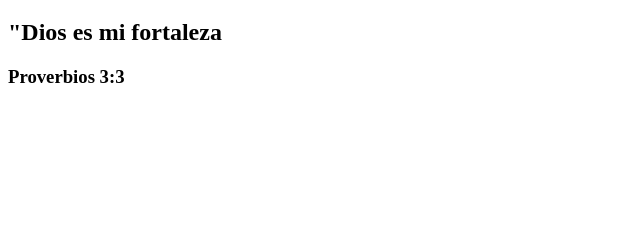
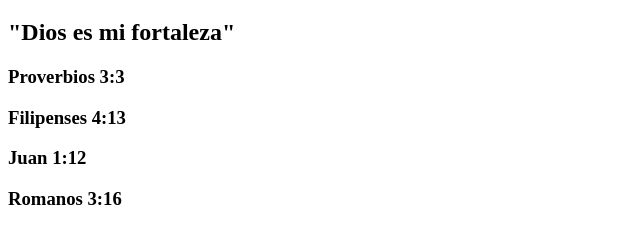
Before and after one commit to Gier0772/Clase_Git, a plain HTML site: page index.html in a window 1280 px wide. Shown: the part 61-304 px from the top of the page, without its empty margins (0-640 px from the left). Drawn offline with Linux system fonts and the light colour scheme.

Commit message:
Commit prueba 2

```diff
--- a/index.html
+++ b/index.html
@@ -9,8 +9,11 @@
 
 <body>
     <h1>Cristo es Rey</h1>
-    <h2>"Dios es mi fortaleza</h2>
+    <h2>"Dios es mi fortaleza"</h2>
     <h3>Proverbios 3:3</h3>
+    <h3>Filipenses 4:13</h3>
+    <h3>Juan 1:12</h3>
+    <h3>Romanos 3:16</h3>
 
 </body>
 
```
